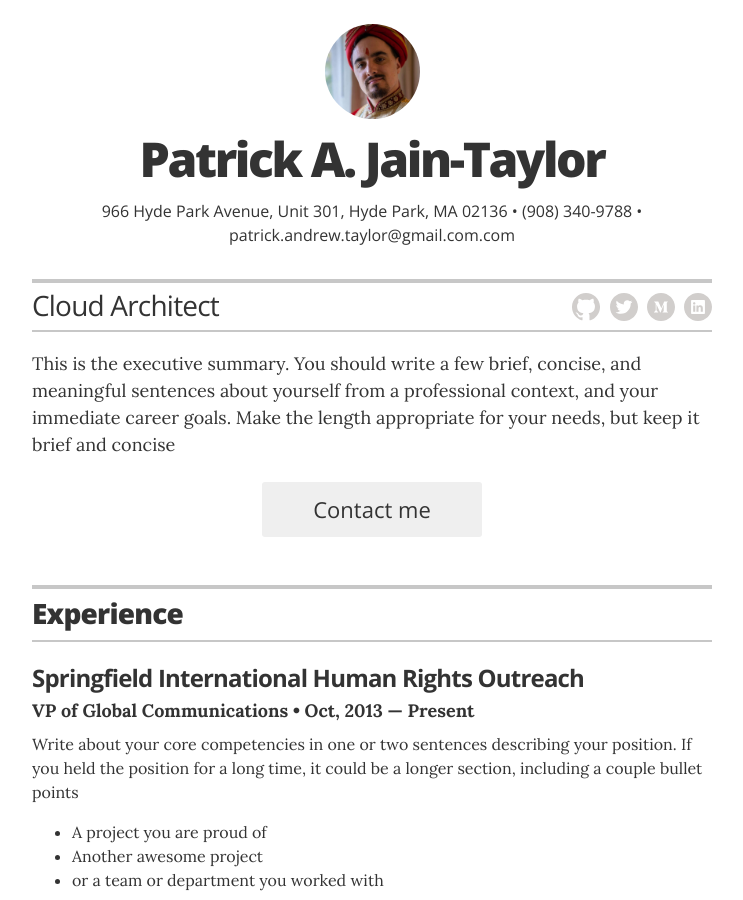
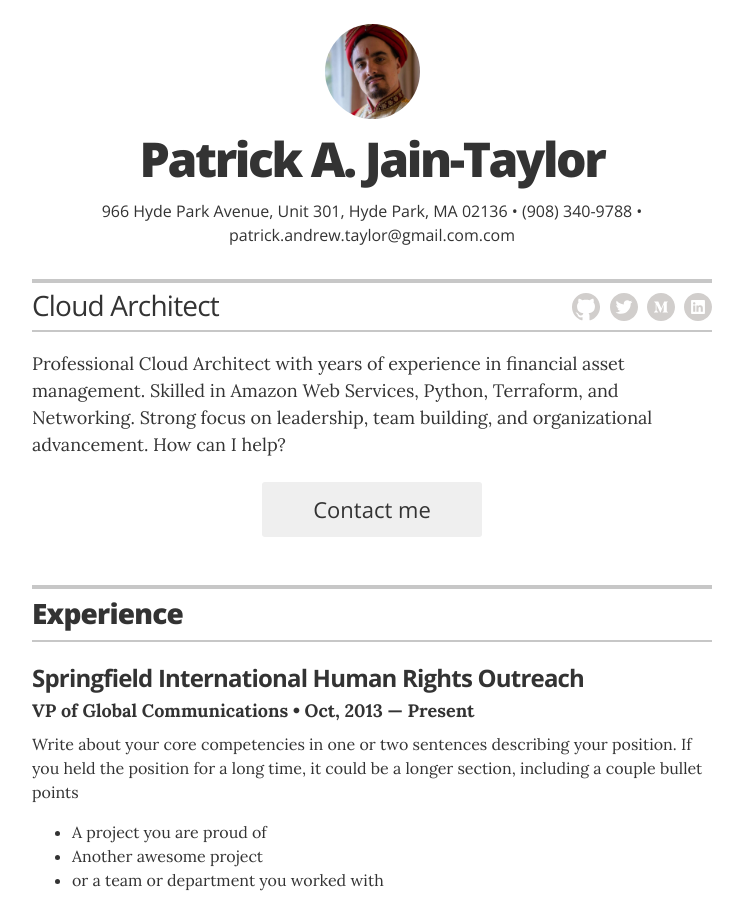
Before and after one commit to patrick-andrew-jain-taylor/resume, a Jekyll site: the page built from index.html, in a window 1280 px wide and 900 px high. Shown: the whole window, without its empty margins (268-1011 px from the left). Built offline with Jekyll 4.4.1, drawn with Linux system fonts in a browser that asks for light colours.

Commit message:
Header intro update.

```diff
--- a/_config.yml
+++ b/_config.yml
@@ -23,7 +23,7 @@ resume_contact_address:         "966 Hyde Park Avenue, Unit 301, Hyde Park, MA 0
 resume_header_contact_info:     "966 Hyde Park Avenue, Unit 301, Hyde Park, MA 02136 • (908) 340-9788 • patrick.andrew.taylor@gmail.com.com"
 display_header_contact_info:    "true"
 
-resume_header_intro: "<p>This is the executive summary. You should write a few brief, concise, and meaningful sentences about yourself from a professional context, and your immediate career goals. Make the length appropriate for your needs, but keep it brief and concise</p>"
+resume_header_intro: "<p>Professional Cloud Architect with years of experience in financial asset management. Skilled in Amazon Web Services, Python, Terraform, and Networking. Strong focus on leadership, team building, and organizational advancement. How can I help?</p>"
 
 # use "yes" to display the email contact button,
 # "no" to display an "I'm not looking for work" message,
```
